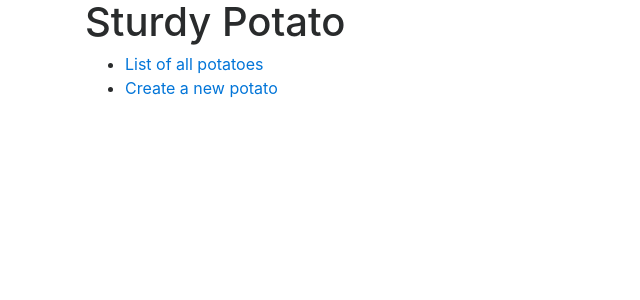
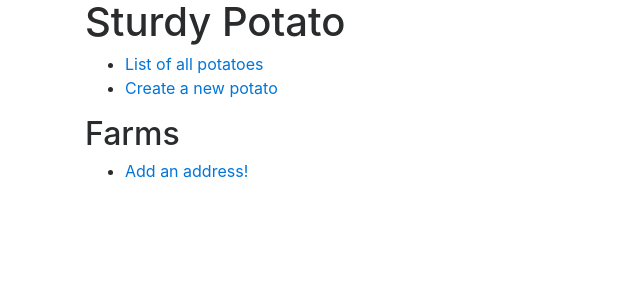
Before and after one commit to FlowFX/sturdy-potato, a Django app: template templates/index.html in a window 1280 px wide. Shown: the top 300 px of the page, without its empty margins (0-640 px from the left). Run offline with Django 3.2, Linux system fonts and the light colour scheme; the template is opened without the code that fills it, so the values that code supplies are empty; some libraries are stand-ins or nearby versions.

Commit message:
Link to create form from index

```diff
--- a/templates/index.html
+++ b/templates/index.html
@@ -9,4 +9,9 @@
     <li><a href="{% url 'potatoes:create' %}">Create a new potato</a></li>
 </ul>
 
+<h2>Farms</h2>
+<ul>
+    <li><a href="{% url 'farms:address_create' %}">Add an address!</a></li>
+</ul>
+
 {% endblock content %}
```
